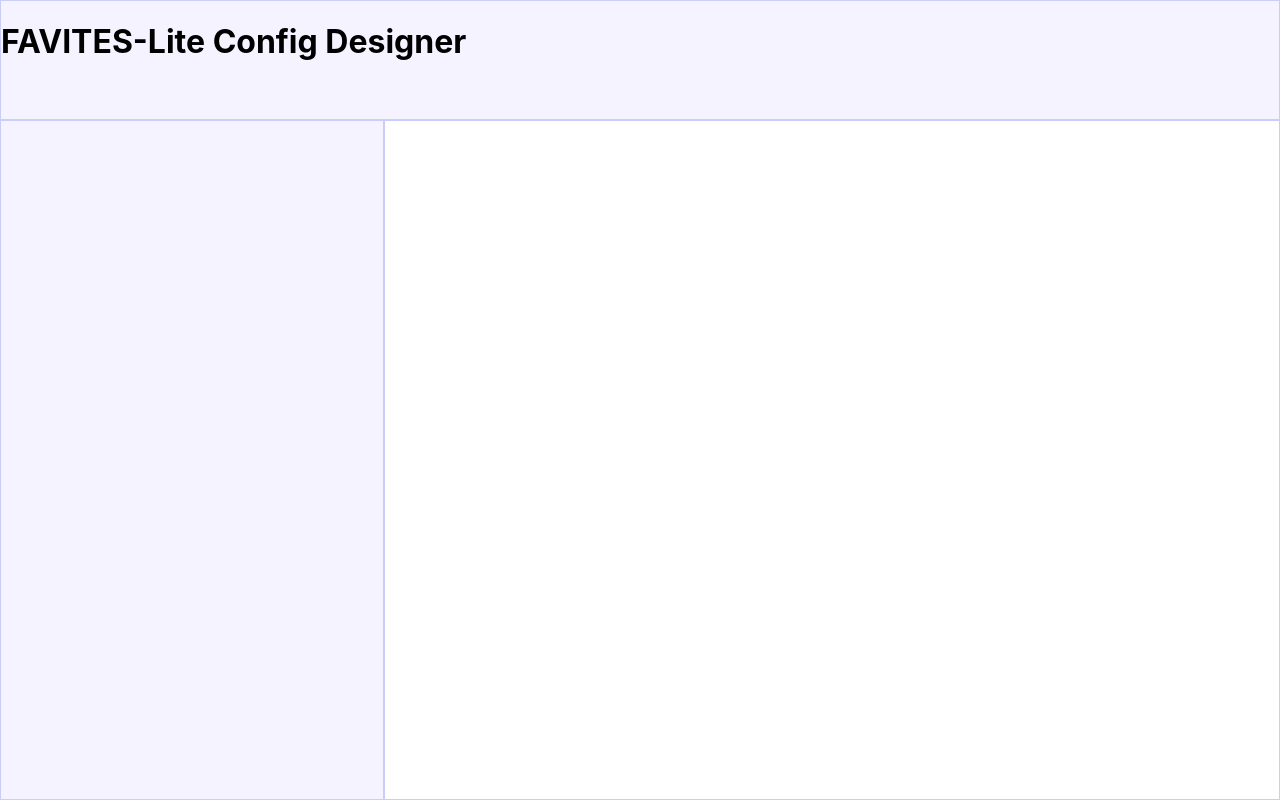
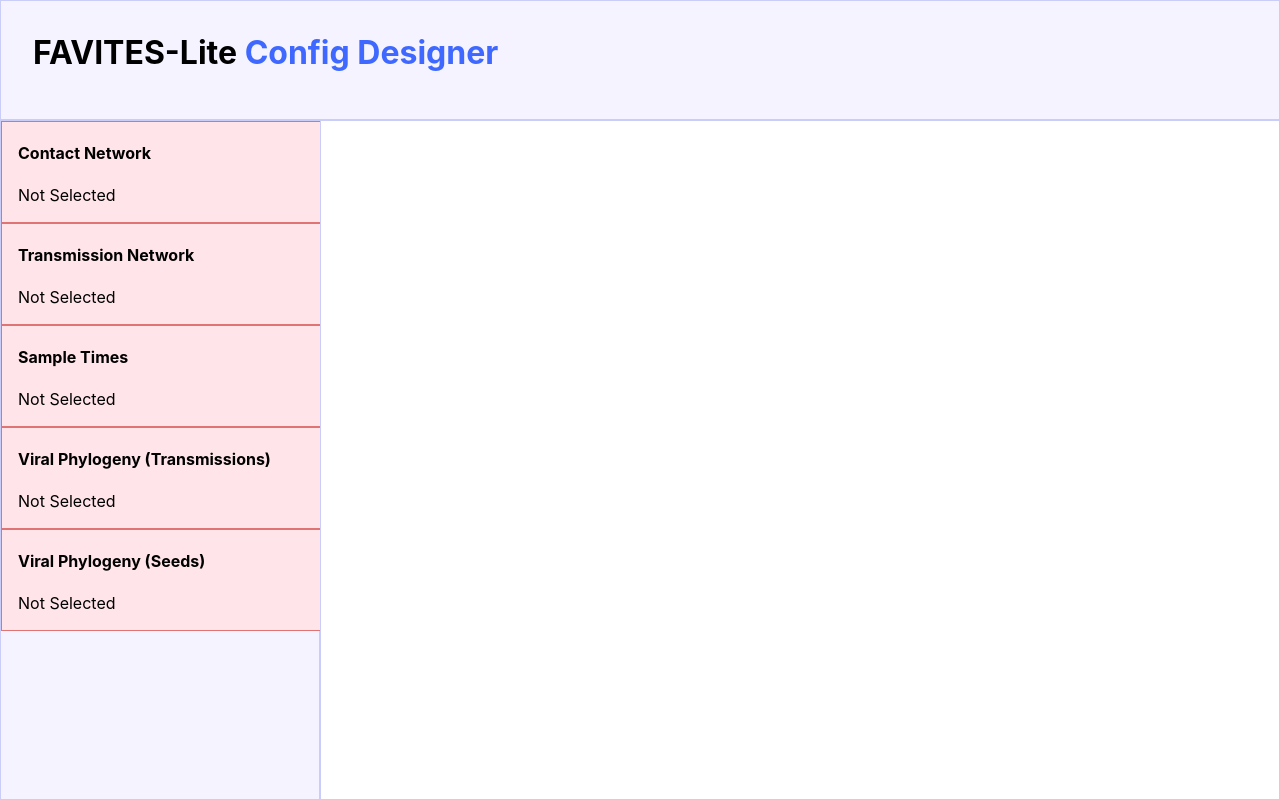
Before and after one commit to niemasd/FAVITES-Lite, a React (Create React App) app in the folder webapp/: page / in a window 1280 px wide. Built offline with nearby package versions, Linux system fonts and the light colour scheme.

Commit message:
Added MUI and some components

```diff
--- a/webapp/package.json
+++ b/webapp/package.json
@@ -3,6 +3,9 @@
   "version": "0.1.0",
   "private": true,
   "dependencies": {
+    "@emotion/react": "^11.10.5",
+    "@emotion/styled": "^11.10.5",
+    "@mui/material": "^5.10.14",
     "@testing-library/jest-dom": "^5.16.5",
     "@testing-library/react": "^13.4.0",
     "@testing-library/user-event": "^13.5.0",
--- a/webapp/src/components/Header/Header.js
+++ b/webapp/src/components/Header/Header.js
@@ -4,8 +4,8 @@ const Header = (props) => {
   const { className } = props;
 
   return (
-    <div className={className}>
-      <h1>FAVITES-Lite <span>Config Designer</span></h1>
+    <div className={`${className} ${styles.Main}`}>
+      <h1 className={styles.Title}>FAVITES-Lite <span className={styles.AltText}>Config Designer</span></h1>
     </div>
   );
 };
--- a/webapp/src/components/Header/Header.module.css
+++ b/webapp/src/components/Header/Header.module.css
@@ -0,0 +1,12 @@
+.Title {
+    font-size: 2em;
+    margin: 0px;
+}
+
+.AltText {
+    color: #3e68ff;
+}
+
+.Main {
+    padding: 2em;
+}
--- a/webapp/src/components/Layout/Layout.module.css
+++ b/webapp/src/components/Layout/Layout.module.css
@@ -4,7 +4,7 @@
     display: grid;
     grid-template-areas: "h h"
                          "s b";
-    grid-template-columns: 3fr 7fr;
+    grid-template-columns: 25% 75%;
     grid-template-rows: 15% 85%;
 }
 
--- /dev/null
+++ b/webapp/src/components/Sidebar/Component/Component.js
@@ -0,0 +1,14 @@
+import styles from "./Component.module.css";
+
+const Component = (props) => {
+  const { name } = props;
+
+  return (
+    <div className={styles.Main}>
+      <h4>{name}</h4>
+      <span>Not Selected</span>
+    </div>
+  );
+};
+
+export default Component;
--- /dev/null
+++ b/webapp/src/components/Sidebar/Component/Component.module.css
@@ -0,0 +1,7 @@
+.Main {
+    background-color: #ffe4e9;
+    width: 100%;
+    height: 100px;
+    border: 1px solid #de7474;
+    padding: 0px 1em;
+}
--- a/webapp/src/components/Sidebar/Sidebar.js
+++ b/webapp/src/components/Sidebar/Sidebar.js
@@ -1,9 +1,16 @@
-import styles from "./Sidebar.module.css"
+import Component from "./Component/Component";
+import styles from "./Sidebar.module.css";
 
 const Sidebar = (props) => {
-    const { className } = props;
+  const { className } = props;
 
-    return <div className={className}></div>;
-}
+  const li = ["Contact Network", "Transmission Network", "Sample Times", "Viral Phylogeny (Transmissions)", "Viral Phylogeny (Seeds)"]
+
+  return (
+    <div className={className}>
+      {li.map(name => <Component key={name} name={name} />)}
+    </div>
+  );
+};
 
 export default Sidebar;
```
Also changed, not shown: 1 other file (tests, documents, lock files or other folders).
